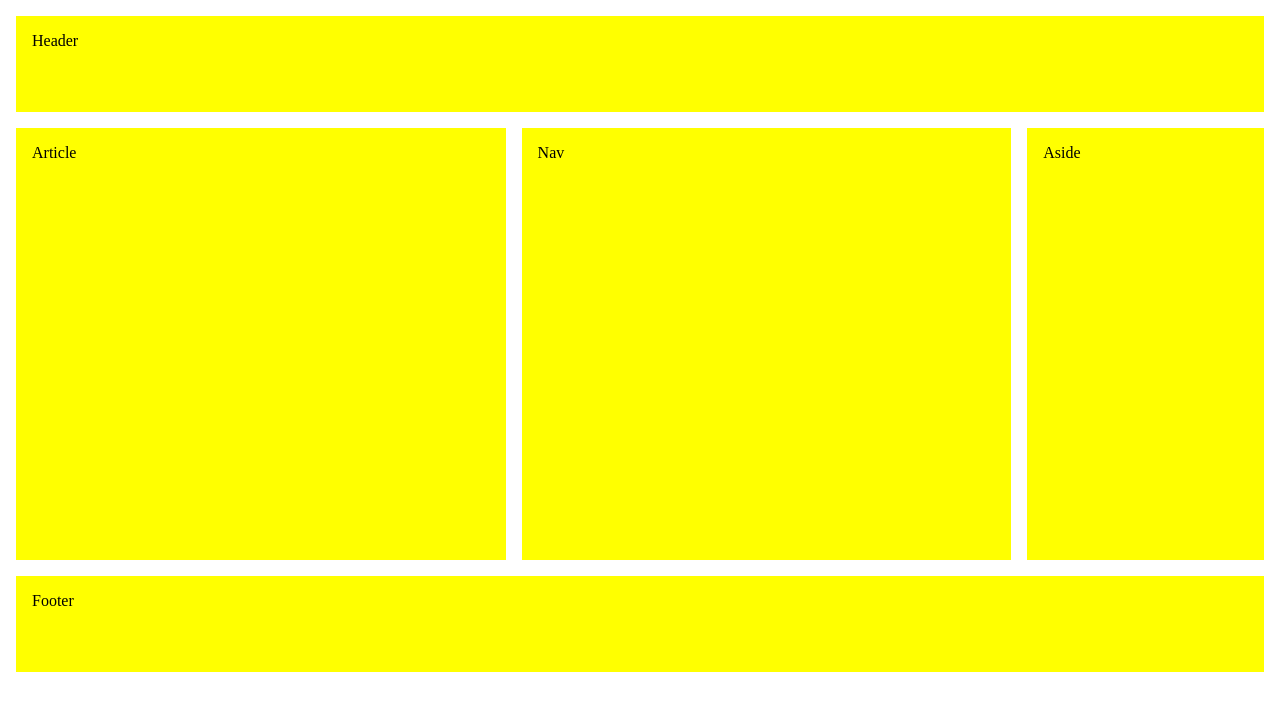
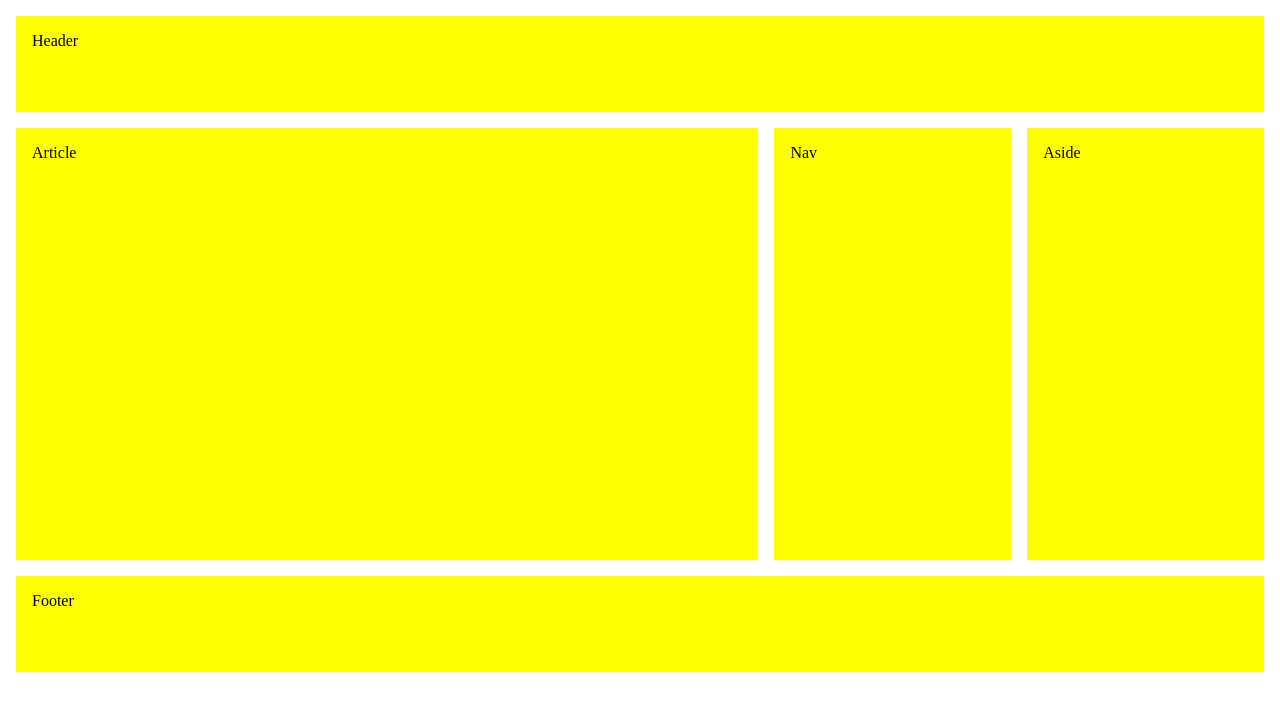
Before and after one commit to FranMarvelous/ejercicios-cursofrontend, a plain HTML site: page Ejercicio-7.1/layout-03-g.html in a window 1280 px wide. Drawn offline with Linux system fonts and the light colour scheme.

Commit message:
ajuste a css de ejercicio 3

```diff
--- a/Ejercicio-7.1/layout-03-g.html
+++ b/Ejercicio-7.1/layout-03-g.html
@@ -20,13 +20,13 @@
         }
 
         nav {
-            grid-column: 3/5;
+            grid-column: 4/4;
             grid-row: 2/6;
             padding: 1em;
         }
 
         article {
-            grid-column: 1/3;
+            grid-column: 1/4;
             grid-row: 2/6;
             padding: 1em;
         }
```
